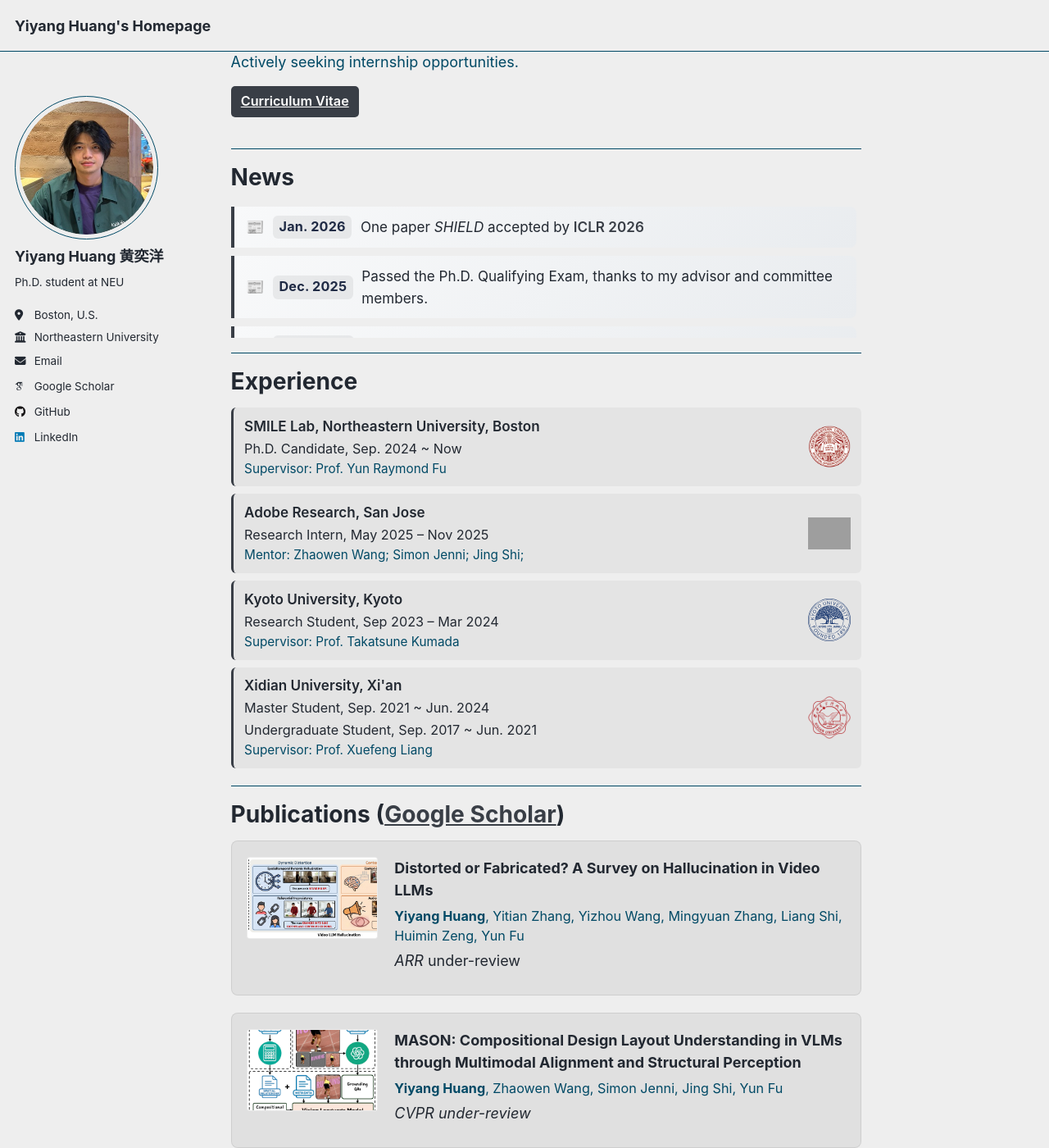
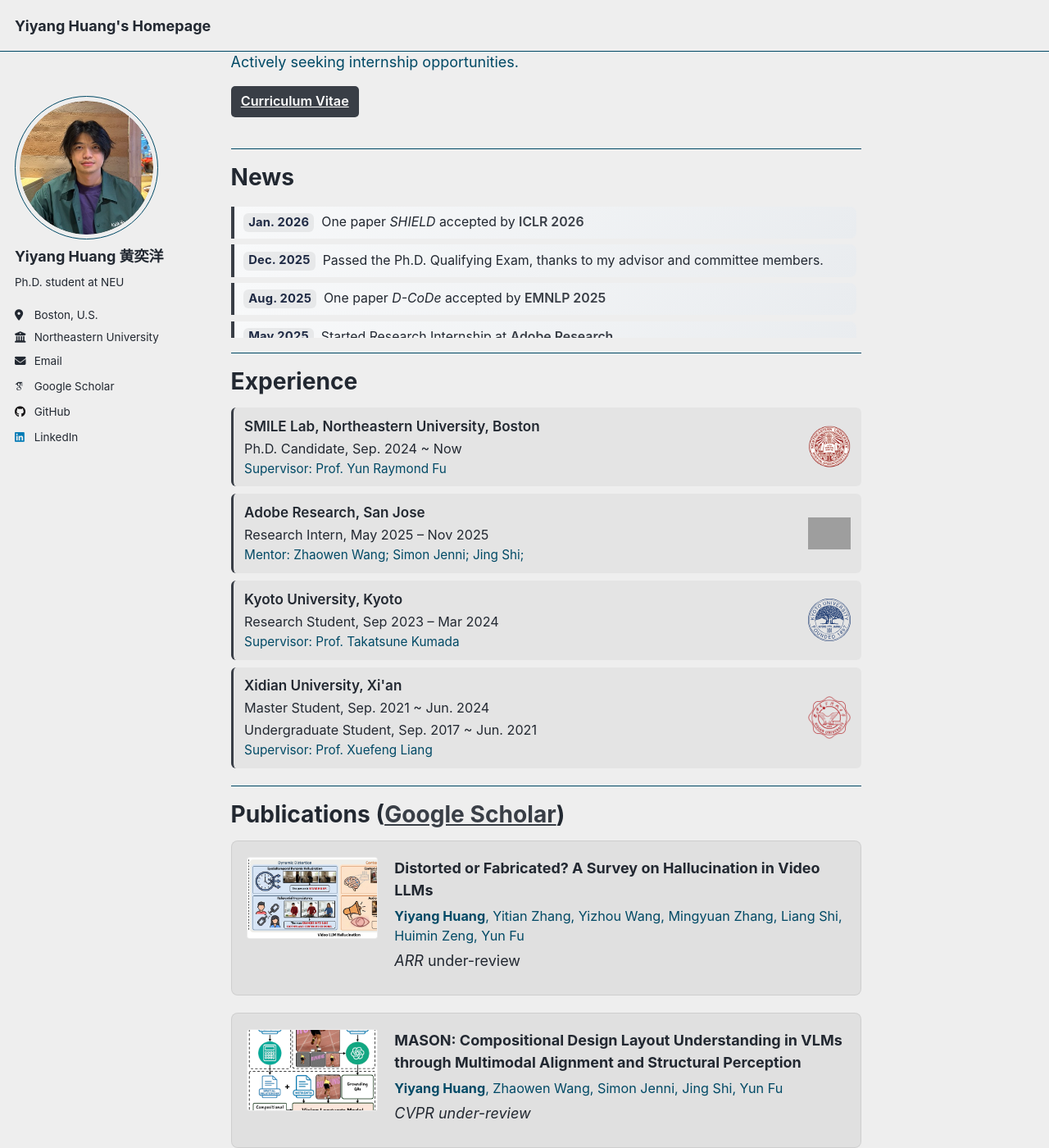
Before and after one commit to hukcc/hukcc.github.io, a Jekyll site: the page built from _pages/about.md, in a window 1280 px wide and 1400 px high, scrolled down 438 px. Shown: the whole window at 82% size. Built offline with Jekyll 4.4.1, drawn with Linux system fonts in a browser that asks for light colours; some web fonts are replaced; a script that is not in the unit is left out; some of the changed lines change nothing that is shown; grey boxes are pictures that could not be loaded.

Commit message:
Tighten news card layout
- Remove news icons
- Reduce news card padding, spacing, and font sizes
- Compact news date pill

```diff
--- a/_pages/about.md
+++ b/_pages/about.md
@@ -57,27 +57,22 @@ redirect_from:
 
 <div class="news-container">
   <div class="news-item">
-    <span class="news-icon">📰</span>
     <span class="news-date">Jan. 2026</span>
     <span class="news-text">One paper <em>SHIELD</em> accepted by <span class="news-venue">ICLR 2026</span></span>
   </div>
   <div class="news-item">
-    <span class="news-icon">📰</span>
     <span class="news-date">Dec. 2025</span>
     <span class="news-text">Passed the Ph.D. Qualifying Exam, thanks to my advisor and committee members.</span>
   </div>
   <div class="news-item">
-    <span class="news-icon">📰</span>
     <span class="news-date">Aug. 2025</span>
     <span class="news-text">One paper <em>D-CoDe</em> accepted by <span class="news-venue">EMNLP 2025</span></span>
   </div>
   <div class="news-item">
-    <span class="news-icon">📰</span>
     <span class="news-date">May 2025</span>
     <span class="news-text">Started Research Internship at <span class="news-venue">Adobe Research</span>.</span>
   </div>
   <div class="news-item">
-    <span class="news-icon">📰</span>
     <span class="news-date">Sep. 2024</span>
     <span class="news-text">Started my journey at <span class="news-venue">Northeastern University</span>.</span>
   </div>
@@ -368,32 +363,28 @@ redirect_from:
 .news-item {
   display: flex;
   align-items: center;
-  padding: 0.6em 0.8em;
-  margin-bottom: 0.55em;
+  padding: 0.45em 0.65em;
+  margin-bottom: 0.4em;
   background: linear-gradient(135deg, #f8f9fa 0%, #e9ecef 100%);
   border-left: 4px solid var(--global-link-color, #007bff);
   border-radius: 0 8px 8px 0;
-  line-height: 1.6;
-  gap: 0.6em;
-}
-
-.news-icon {
-  font-size: 1em;
+  line-height: 1.45;
+  gap: 0.5em;
 }
 
 .news-date {
   font-weight: 700;
   color: #1f2a44;
   background: rgba(0, 0, 0, 0.06);
-  padding: 0.08em 0.45em;
+  padding: 0.06em 0.4em;
   border-radius: 6px;
   letter-spacing: 0.2px;
-  font-size: 0.9em;
+  font-size: 0.82em;
 }
 
 .news-text {
   flex: 1;
-  font-size: 0.95em;
+  font-size: 0.88em;
 }
 
 .news-venue {
```
